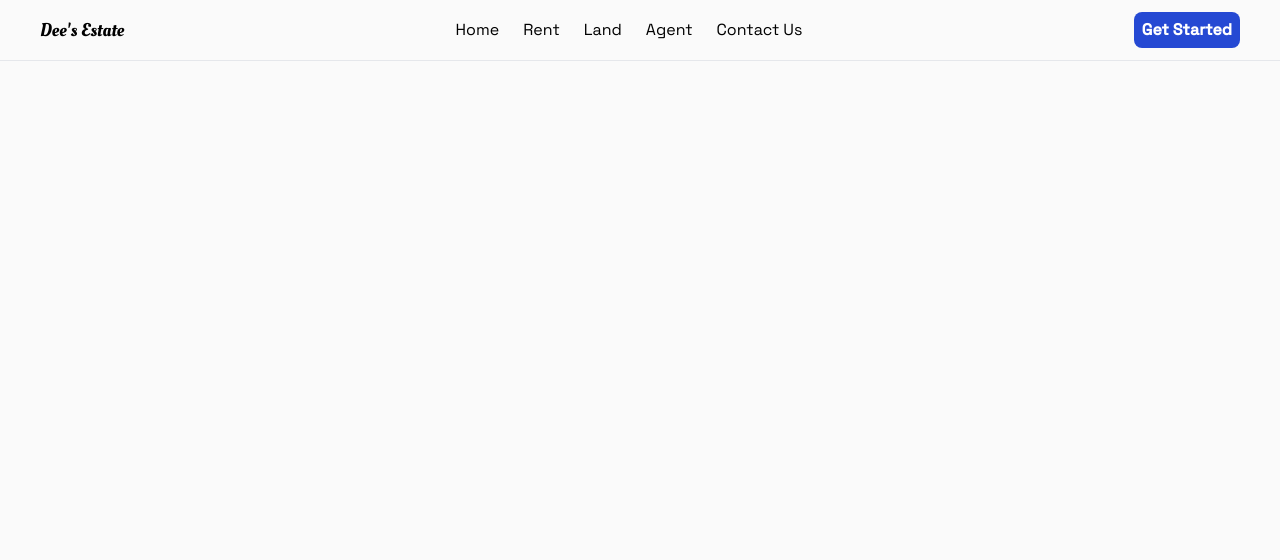
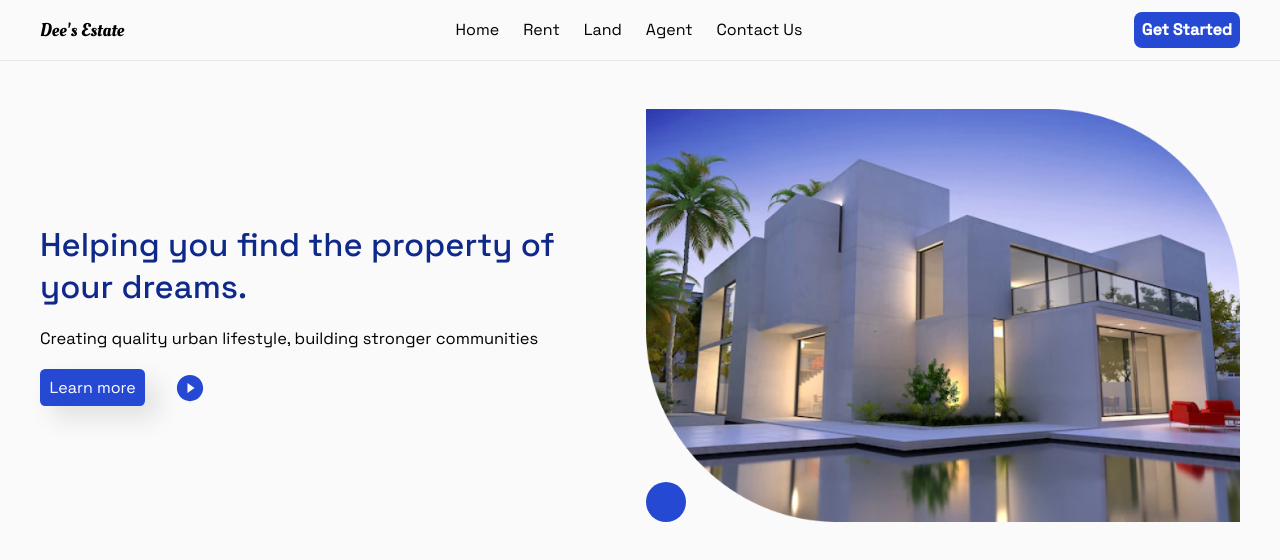
Before and after one commit to Qreamville/Dees-Estate, a React (Create React App) app: page / in a window 1280 px wide. Shown: the top 560 px of the page. Built offline with nearby package versions, Linux system fonts and the light colour scheme.

Commit message:
Complete hero section

```diff
--- a/src/App.js
+++ b/src/App.js
@@ -1,9 +1,11 @@
 import Navbar from "./components/navbar/Navbar";
+import Hero from "./components/hero/Hero";
 
 function App() {
   return (
     <div className="App">
       <Navbar />
+      <Hero />
     </div>
   );
 }
--- a/src/components/hero/Hero.jsx
+++ b/src/components/hero/Hero.jsx
@@ -1,8 +1,31 @@
 import React from "react";
 import "./hero.css";
+import { AiFillPlayCircle } from "react-icons/ai";
+import heroImage from "../../assets/images/heroImage.png";
 
 const Hero = () => {
-  return <div>Hero</div>;
+  return (
+    <section className="hero container flex justify-center items-center flex-col sm:flex-row mx-auto pt-12 pb-7 gap-4">
+      <div className="hero__main flex flex-col items-start gap-5">
+        <div className="hero-title">
+          <h1 className="text-4xl">
+            Helping you find the property of your dreams.
+          </h1>
+        </div>
+        <div className="hero-body">
+          <p>Creating quality urban lifestyle, building stronger communities</p>
+        </div>
+        <div className="hero-cta">
+          <button>Learn more</button>
+          <AiFillPlayCircle size={30} />
+        </div>
+      </div>
+      <div className="hero__image flex-grow">
+        <div className="circle"></div>
+        <img src={heroImage} alt="hero" className="max-w-full h-auto" />
+      </div>
+    </section>
+  );
 };
 
 export default Hero;
--- a/src/components/hero/hero.css
+++ b/src/components/hero/hero.css
@@ -0,0 +1,64 @@
+.hero-title h1 {
+  font-family: "Space Grotesk", sans-serif;
+  font-style: normal;
+  font-weight: 500;
+  font-size: 2.05rem;
+  line-height: 42px;
+  color: #0f298b;
+}
+
+.hero-body p {
+  font-family: "Space Grotesk", sans-serif;
+  font-style: normal;
+  font-weight: 400;
+  font-size: 16.463px;
+  line-height: 21px;
+}
+
+.hero-cta {
+  display: flex;
+  flex-direction: row;
+  align-items: center;
+  padding: 0px;
+  gap: 1.875rem;
+}
+
+.hero-cta button {
+  font-family: "Space Grotesk", sans-serif;
+  background: #2549d3;
+  box-shadow: 12.3472px 12.3472px 24.6944px rgba(0, 0, 0, 0.1);
+  border-radius: 5.14468px;
+  padding: 0.4rem 0.6rem;
+  color: #fff;
+}
+
+.hero-cta svg {
+  color: #2549d3;
+}
+
+.hero__image {
+  position: relative;
+}
+
+.circle {
+  position: absolute;
+  height: 40px;
+  width: 40px;
+  background-color: #2549d3;
+  border-radius: 50%;
+  bottom: 0;
+  left: 0;
+}
+
+@media screen and (max-width: 762px) and (min-width: 480px) {
+  .hero {
+    flex-direction: column;
+    gap: 1.8rem;
+  }
+}
+
+@media screen and (max-width: 480px) {
+  .circle {
+    display: none;
+  }
+}
--- a/src/components/navbar/navbar.css
+++ b/src/components/navbar/navbar.css
@@ -19,10 +19,6 @@
   font-style: normal;
   font-weight: 400;
   font-family: "Space Grotesk", sans-serif;
-}
-
-.nav-link__menu li:hover {
-  transform: scale(2);
 }
 
 .btn-navbar,
```
